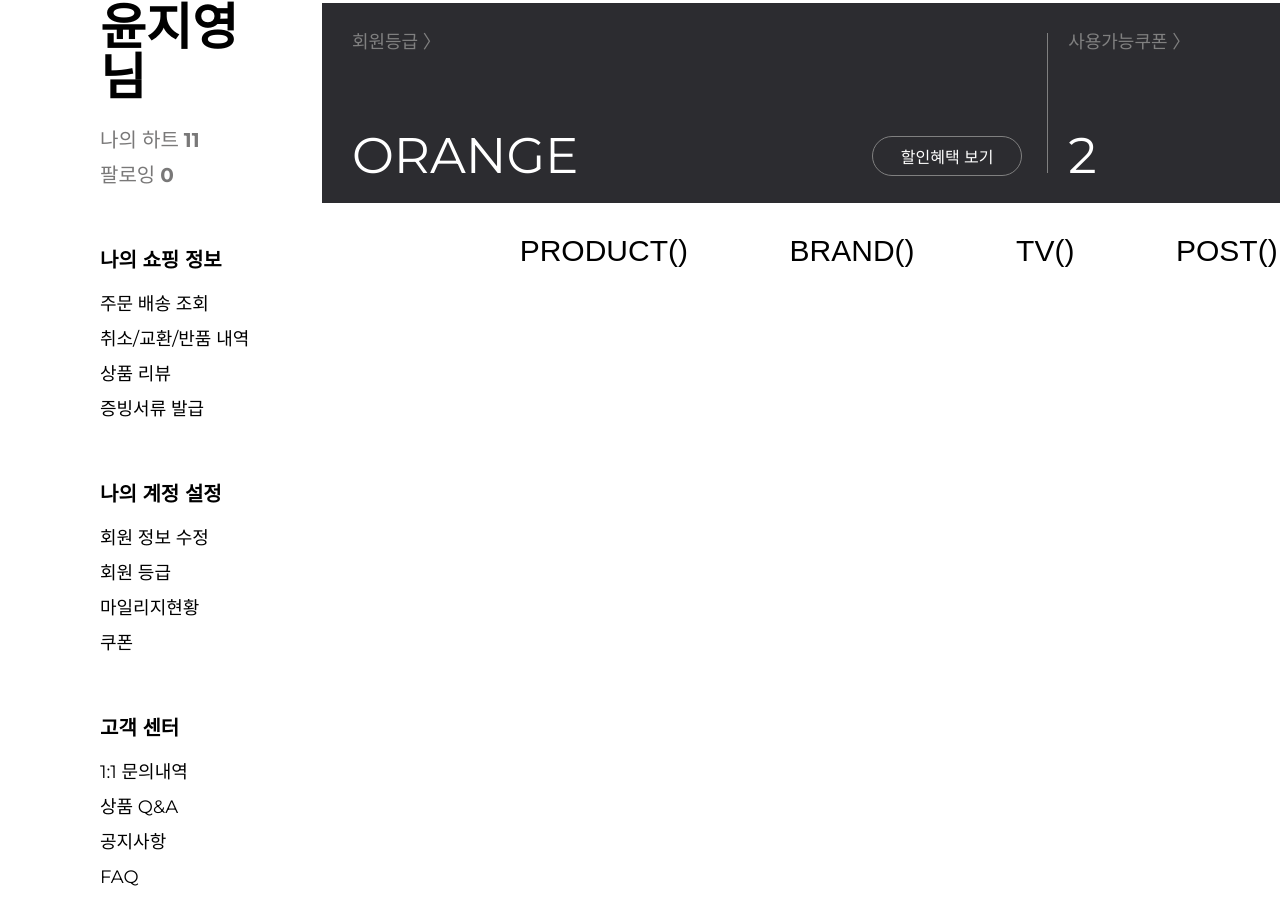
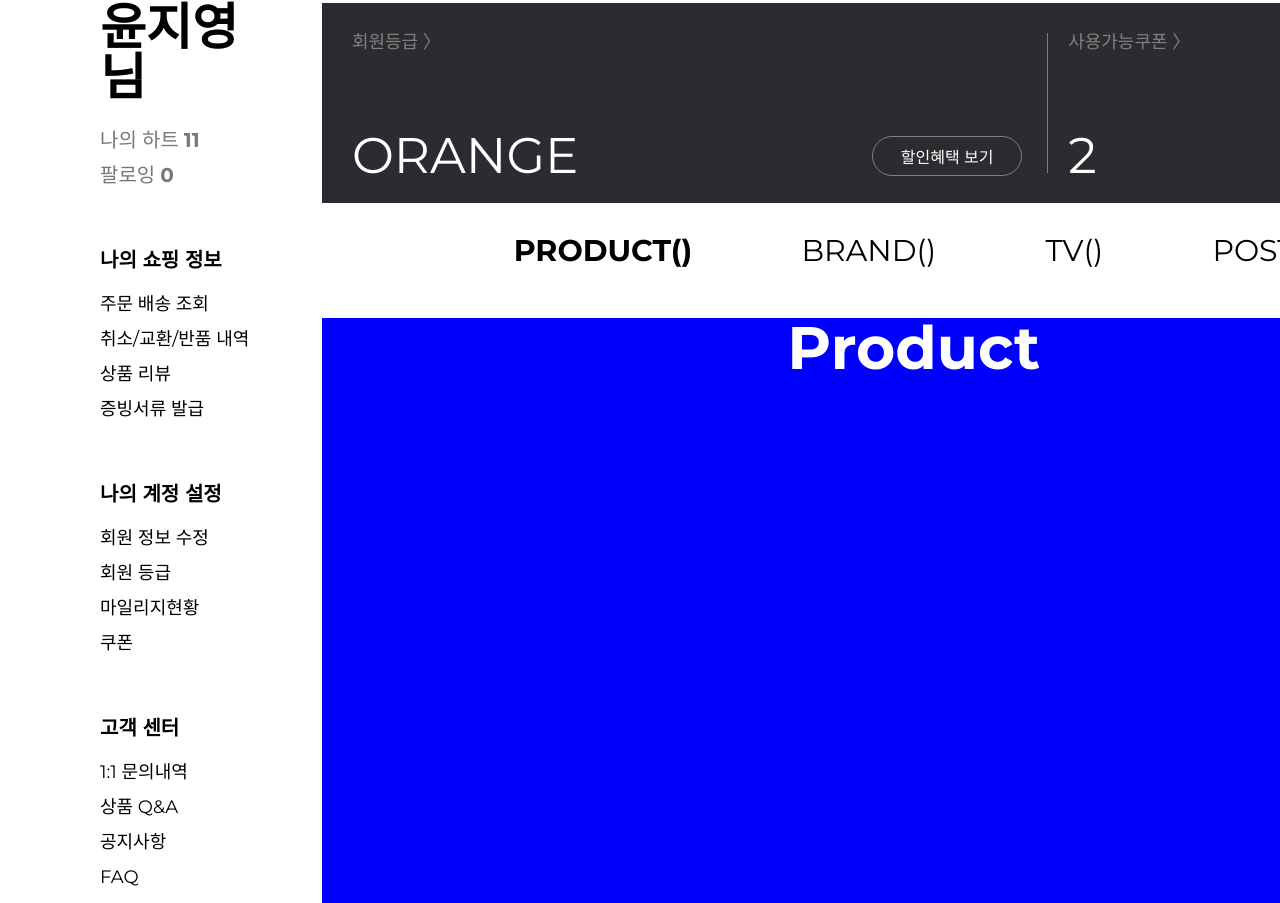
Before and after one commit to yojuyoon/10-Oh29-ya-frontend, a React app: page /MyHeart in a window 1280 px wide. Shown: the part 317-1220 px from the top of the page. Built offline with nearby package versions, Linux system fonts and the light colour scheme.

Commit message:
Add : My Heart 페이지 Active Tab 기능 구현중

```diff
--- /dev/null
+++ b/src/Pages/MyHeart/FavListBrand.js
@@ -0,0 +1,19 @@
+import React from "react";
+import { withRouter } from "react-router-dom";
+
+class FavListTwoNineTV extends React.Component {
+  render() {
+    const style = {
+      background: "pink",
+      height: "100vh",
+      color: "white",
+      fontWeight: "bold",
+      fontSize: "60px",
+      display: "flex",
+      justifyContent: "center",
+    };
+    return <div style={style}>Brand</div>;
+  }
+}
+
+export default FavListTwoNineTV;
--- /dev/null
+++ b/src/Pages/MyHeart/FavListPost.js
@@ -0,0 +1,18 @@
+import React from "react";
+
+class FavListTwoNineTV extends React.Component {
+  render() {
+    const style = {
+      background: "orange",
+      height: "100vh",
+      color: "white",
+      fontWeight: "bold",
+      fontSize: "60px",
+      display: "flex",
+      justifyContent: "center",
+    };
+    return <div style={style}>Post</div>;
+  }
+}
+
+export default FavListTwoNineTV;
--- /dev/null
+++ b/src/Pages/MyHeart/FavListProduct.js
@@ -0,0 +1,18 @@
+import React from "react";
+
+class FavListTwoNineTV extends React.Component {
+  render() {
+    const style = {
+      background: "blue",
+      height: "100vh",
+      color: "white",
+      fontWeight: "bold",
+      fontSize: "60px",
+      display: "flex",
+      justifyContent: "center",
+    };
+    return <div style={style}>Product</div>;
+  }
+}
+
+export default FavListTwoNineTV;
--- /dev/null
+++ b/src/Pages/MyHeart/FavListTwoNineTV.js
@@ -0,0 +1,18 @@
+import React from "react";
+
+class FavListTwoNineTV extends React.Component {
+  render() {
+    const style = {
+      background: "purple",
+      height: "100vh",
+      color: "white",
+      fontWeight: "bold",
+      fontSize: "60px",
+      display: "flex",
+      justifyContent: "center",
+    };
+    return <div style={style}>29TV</div>;
+  }
+}
+
+export default FavListTwoNineTV;
--- a/src/Pages/MyHeart/MyHeart.js
+++ b/src/Pages/MyHeart/MyHeart.js
@@ -1,8 +1,24 @@
 import React from "react";
+import FavListTwoNineTV from "./FavListTwoNineTV";
+import FavListProduct from "./FavListProduct";
+import FavListPost from "./FavListPost";
+import FavListBrand from "./FavListBrand";
 import "./MyHeart.scss";
 
+const obj = {
+  0: <FavListProduct />,
+  1: <FavListBrand />,
+  2: <FavListTwoNineTV />,
+  3: <FavListPost />,
+};
+
 class MyHeart extends React.Component {
-  handleClicked = () => {};
+  state = { activeId: 0, titleClicked: false };
+
+  handleClicked = (id) => {
+    this.setState({ activeId: id, titleClicked: true });
+  };
+
   render() {
     return (
       <div className="MyHeart">
@@ -64,13 +80,33 @@ class MyHeart extends React.Component {
               <div className="number">910</div>
             </div>
           </div>
-          <div className="myheartCategory">
-            <button className="product">PRODUCT()</button>
-            <button className="brand">BRAND()</button>
-            <button className="tv">TV()</button>
-            <button className="post">POST()</button>
-          </div>
-          <div className="myHeartContents"></div>
+          <ul className="myheartCategory">
+            <li
+              onClick={() => this.handleClicked(0)}
+              className={this.state.activeId === 0 && "myheartCategoryClicked"}
+            >
+              PRODUCT()
+            </li>
+            <li
+              onClick={() => this.handleClicked(1)}
+              className={this.state.activeId === 1 && "myheartCategoryClicked"}
+            >
+              BRAND()
+            </li>
+            <li
+              onClick={() => this.handleClicked(2)}
+              className={this.state.activeId === 2 && "myheartCategoryClicked"}
+            >
+              TV()
+            </li>
+            <li
+              onClick={() => this.handleClicked(3)}
+              className={this.state.activeId === 3 && "myheartCategoryClicked"}
+            >
+              POST()
+            </li>
+          </ul>
+          <div className="myHeartContents">{obj[this.state.activeId]}</div>
         </main>
       </div>
     );
--- a/src/Pages/MyHeart/MyHeart.scss
+++ b/src/Pages/MyHeart/MyHeart.scss
@@ -140,23 +140,20 @@
       margin: 0 auto;
       margin-top: 30px;
       display: flex;
+      flex-direction: row;
       justify-content: space-between;
-      font-size: 30px;
       cursor: pointer;
 
-      button {
-        background-color: transparent;
-        border: none;
-        margin-right: 30px;
+      li {
         font-size: 30px;
-        outline: none;
       }
-      button:active {
+      .myheartCategoryClicked {
         font-weight: 700;
       }
     }
-    .myheartCategoryClicked {
-      font-weight: 700;
+    .myHeartContents {
+      height: 100vh;
+      margin-top: 50px;
     }
   }
 }
```
